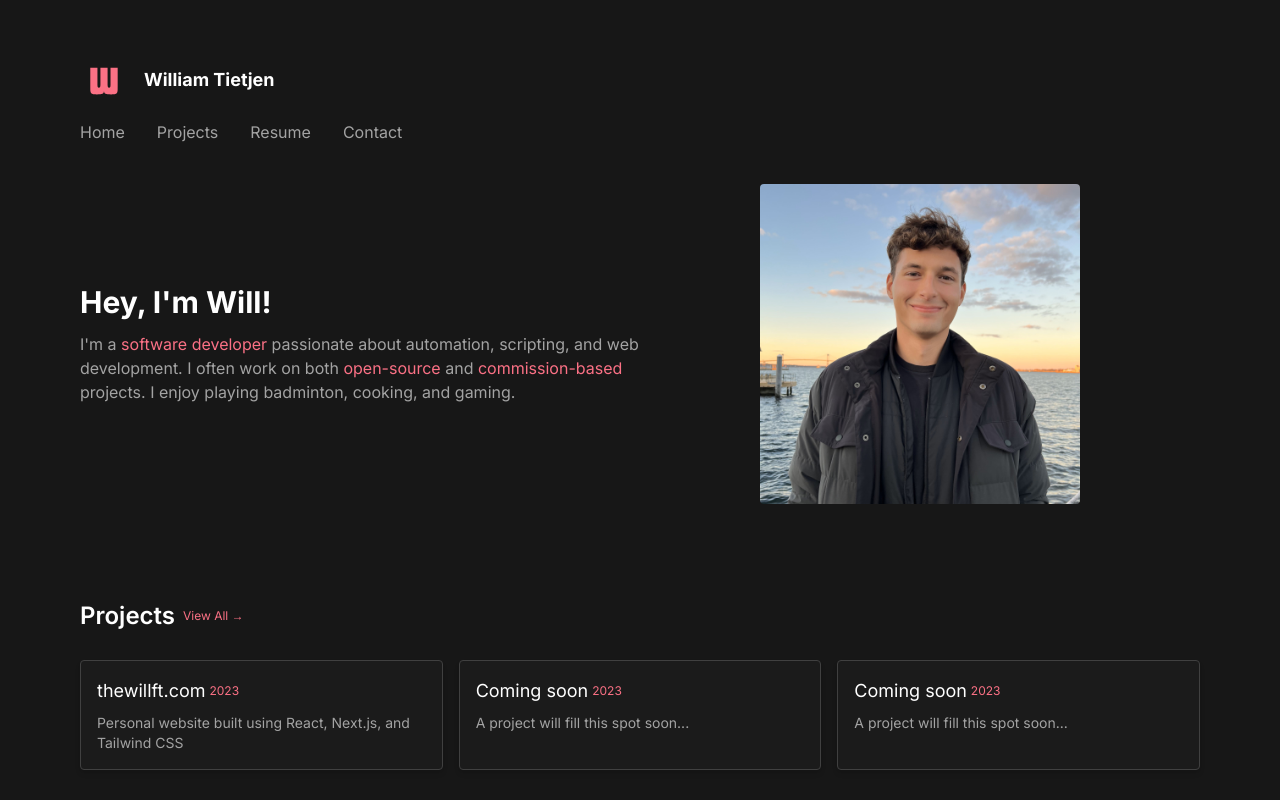
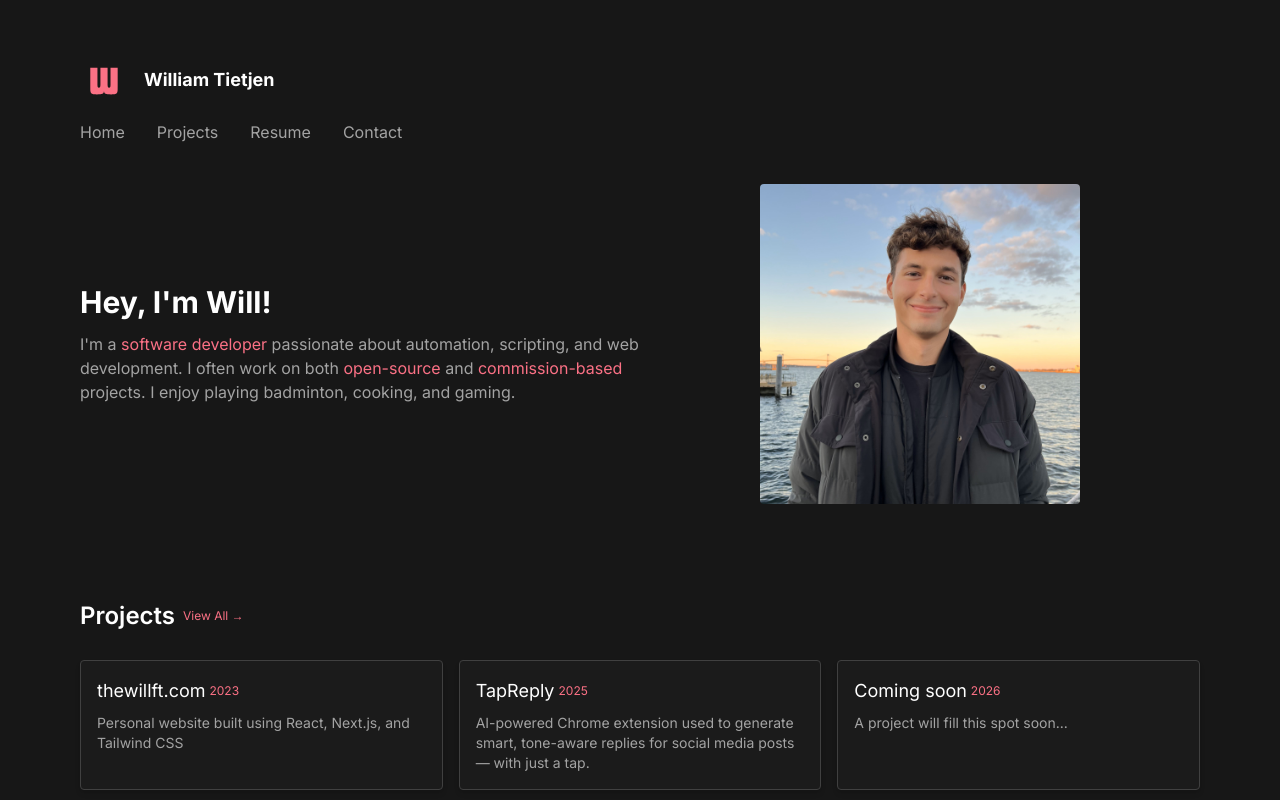
Before and after one commit to thewillft/thewillft.com, a Next.js app: page / in a window 1280 px wide. Shown: the top 800 px of the page. Built offline with nearby package versions, Linux system fonts and the light colour scheme.

Commit message:
refactor project grid to accept [projs via props

```diff
--- a/src/app/page.js
+++ b/src/app/page.js
@@ -3,6 +3,7 @@ import Link from 'next/link';
 
 import Card from '@/components/card';
 import Highlighter from '@/components/highlighter';
+import ProjectGrid from '@/components/projectgrid';
 
 import { projects } from '@/data/projects';
 import { questions } from '@/data/questions';
@@ -42,13 +43,7 @@ export default function Home() {
 						View All →
 					</Link>
 				</div>
-				<div className="grid gap-4 grid-cols-1 lg:grid-cols-3">
-					{projects.map((project) => (
-						<a key={project.id} href={project.html_url} rel="noopener noreferrer" target="_blank">
-							<Card title={project.title} subtitle={project.year} description={project.desc} />
-						</a>
-					))}
-				</div>
+				<ProjectGrid projects={projects} />
 			</section>
 			<section className="questions mt-16 lg:mt-20">
 				<div className="flex items-center mb-7">
--- /dev/null
+++ b/src/app/projects/layout.js
@@ -0,0 +1,7 @@
+export const metadata = {
+	title: 'Projects',
+};
+
+export default function ProjectsLayout({ children }) {
+	return children;
+}
--- a/src/app/projects/page.js
+++ b/src/app/projects/page.js
@@ -1,16 +1,33 @@
+'use client';
+
+import { useState, useEffect } from 'react';
 import ProjectGrid from '@/components/projectgrid';
 
-export const metadata = {
-	title: 'Projects',
-};
+export default function Projects() {
+	const [projects, setProjects] = useState([]);
 
-export default function Projects() {
+	// todo: add loading skeleton for project grid
+
+	useEffect(() => {
+		fetch('https://api.github.com/users/thewillft/repos?per_page=10')
+			.then((res) => res.json())
+			.then((data) => {
+				const mapped = data.map((repo) => ({
+					title: repo.name,
+					description: repo.description,
+					year: repo.created_at?.substring(0, 4),
+					url: repo.html_url,
+				}));
+				setProjects(mapped);
+			});
+	}, []);
+
 	return (
 		<main className="">
 			<div className="mb-7">
 				<h1 className="text-3xl font-semibold">Projects</h1>
 			</div>
-			<ProjectGrid />
+			<ProjectGrid projects={projects} />
 		</main>
 	);
 }
--- a/src/components/projectgrid.js
+++ b/src/components/projectgrid.js
@@ -1,32 +1,21 @@
-'use client';
-
-import { useState, useEffect } from 'react';
 import Card from '@/components/card';
 
-export default function ProjectGrid() {
-	const [projects, setProjects] = useState([]);
-
-	// todo: add loading skeleton for project grid
-
-	useEffect(() => {
-		fetch('https://api.github.com/users/thewillft/repos?per_page=100')
-			.then((data) => data.json())
-			.then((data) => {
-				setProjects(data);
-			});
-	}, []);
-
+export default function ProjectGrid({ projects }) {
 	return (
 		<div className="grid gap-4 grid-cols-1 lg:grid-cols-3">
-			{projects.map((project) => (
-				<a key={project.id} href={project.html_url} rel="noopener noreferrer" target="_blank">
-					<Card
-						title={project.name}
-						subtitle={project.created_at.substring(0, 4)}
-						description={project.description}
-					/>
-				</a>
-			))}
+			{projects.map((project, i) => {
+				const card = (
+					<Card title={project.title} subtitle={project.year} description={project.description} />
+				);
+
+				return project.url ? (
+					<a key={i} href={project.url} rel="noopener noreferrer" target="_blank">
+						{card}
+					</a>
+				) : (
+					<div key={i}>{card}</div>
+				);
+			})}
 		</div>
 	);
 }
--- a/src/data/projects.js
+++ b/src/data/projects.js
@@ -1,17 +1,20 @@
 export const projects = [
 	{
 		title: 'thewillft.com',
-		desc: 'Personal website built using React, Next.js, and Tailwind CSS',
+		description: 'Personal website built using React, Next.js, and Tailwind CSS',
 		year: '2023',
+		url: 'https://github.com/thewillft/thewillft.com',
+	},
+	{
+		title: 'TapReply',
+		description:
+			'AI-powered Chrome extension used to generate smart, tone-aware replies for social media posts — with just a tap.',
+		year: '2025',
+		url: 'https://github.com/thewillft/tapreply',
 	},
 	{
 		title: 'Coming soon',
-		desc: 'A project will fill this spot soon...',
-		year: '2023',
-	},
-	{
-		title: 'Coming soon',
-		desc: 'A project will fill this spot soon...',
-		year: '2023',
+		description: 'A project will fill this spot soon...',
+		year: '2026',
 	},
 ];
```
